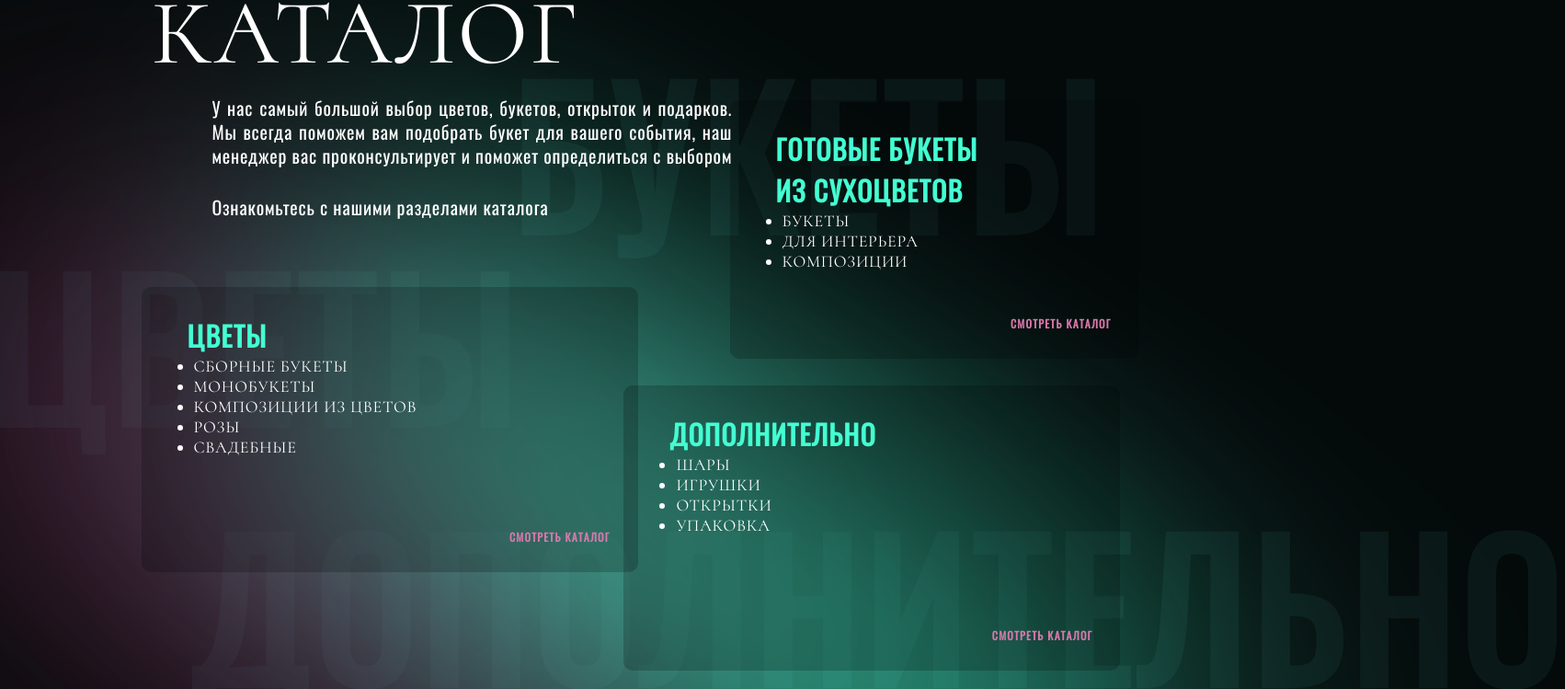
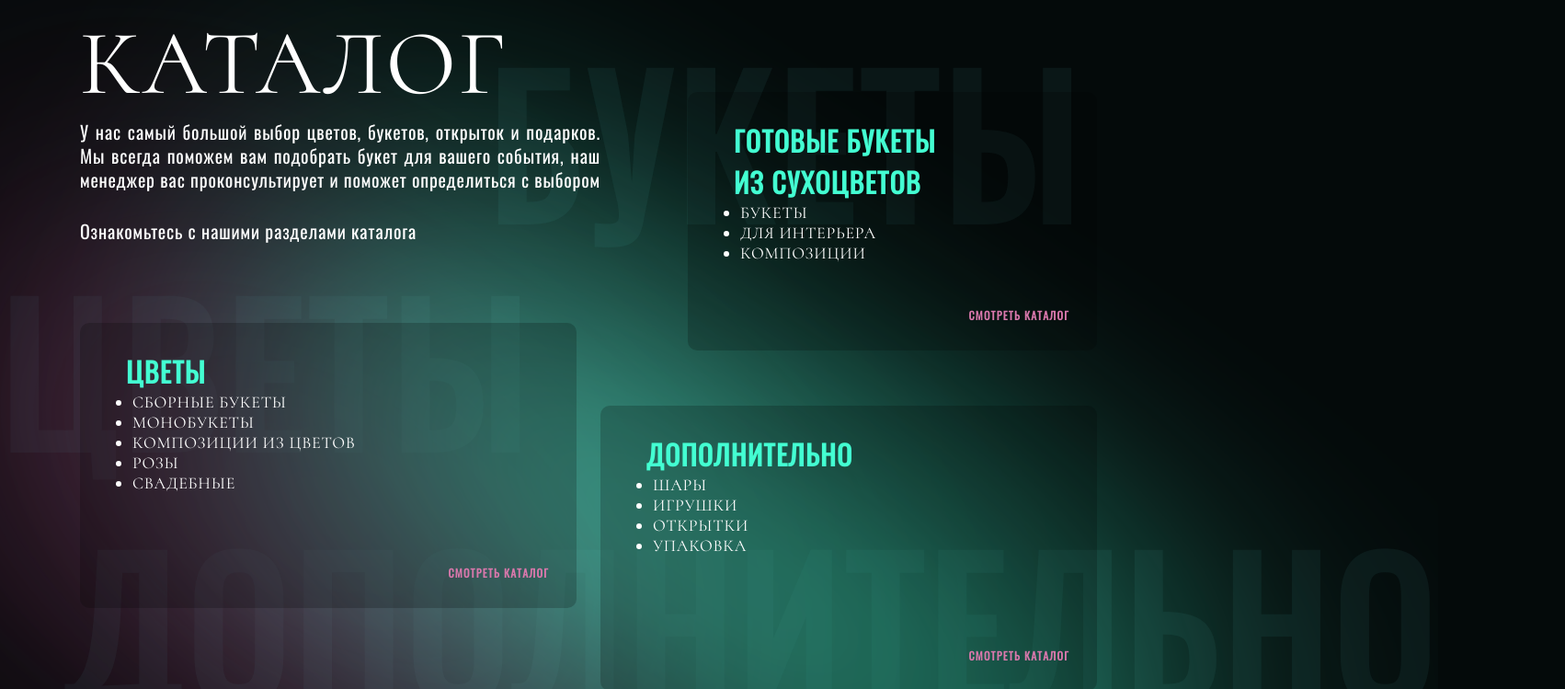
Before and after one commit to jgerba/flower-react-client, a React (Create React App) app: page / in a window 1280 px wide. Shown: the part 1315-2064 px from the top of the page at 92% size, 1702 px wide, since content can reach past the window. Built offline with nearby package versions, Linux system fonts and the light colour scheme.

Commit message:
catalogue section grid added, style upd

```diff
--- a/src/pages/Home.jsx
+++ b/src/pages/Home.jsx
@@ -47,14 +47,16 @@ function HomePage() {
                 <div className={classes['title__decor-oval-right']}></div>
                 <img className={classes['lower-logo']} src={logo} alt="Logo" />
             </section>
-            <section className={classes['catalogue-section']}>
+            <section
+                className={`${classes['section']} ${classes['catalogue-section']}`}
+            >
                 <h2
                     className={`${classes['section-header']} ${classes['catalogue-header']}`}
                 >
                     каталог
                 </h2>
 
-                <div className={classes['catalogue-intro']}>
+                <div className={classes['cat-descr']}>
                     <p>
                         У нас самый большой выбор цветов, букетов, открыток и
                         подарков. Мы всегда поможем вам подобрать букет для
--- a/src/pages/Home.module.css
+++ b/src/pages/Home.module.css
@@ -2,6 +2,19 @@
     display: grid;
     justify-items: end;
     grid-template-columns: repeat(12, 1fr);
+}
+
+.section-header {
+    position: relative;
+
+    font-size: 100px;
+    font-style: normal;
+    font-weight: 400;
+    line-height: normal;
+    letter-spacing: 2px;
+    text-transform: uppercase;
+
+    color: var(--customWhite);
 }
 
 .title-section {
@@ -154,29 +167,20 @@ h2.main-header {
 }
 
 .catalogue-section {
-    height: 889px;
-}
-
-.section-header {
-    position: relative;
-
-    font-size: 100px;
-    font-style: normal;
-    font-weight: 400;
-    line-height: normal;
-    letter-spacing: 2px;
-    text-transform: uppercase;
-
-    color: var(--customWhite);
+    grid-template-areas:
+        '. . cat-head cat-head cat-head cat-head . . . . . .'
+        '. . cat-descr cat-descr cat-descr cat-descr cat-bouq cat-bouq cat-bouq cat-bouq . .'
+        '. . cat-flw cat-flw cat-flw cat-flw cat-extra cat-extra cat-extra cat-extra . .';
 }
 
 .catalogue-header {
-    left: 165px;
-    top: -33px;
+    grid-area: cat-head;
+    justify-self: left;
 }
 
-.catalogue-intro {
-    position: relative;
+.cat-descr {
+    grid-area: cat-descr;
+
     display: flex;
     flex-wrap: wrap;
     align-content: space-between;
@@ -184,13 +188,10 @@ h2.main-header {
     width: 566px;
     height: 134px;
 
-    top: -26px;
-    left: 18vw;
-
     text-align: justify;
 }
 
-.catalogue-intro p {
+.cat-descr p {
     font-family: 'Oswald';
     font-size: 20px;
     line-height: 26px;
@@ -200,35 +201,43 @@ h2.main-header {
 }
 
 .catalogue__flowers-bouquet {
+    grid-area: cat-flw;
+    justify-self: left;
+
     position: relative;
 
     width: 540px;
     height: 310px;
 
-    top: 48px;
-    left: 12vw;
+    top: -60px;
+
     padding: 30px 30px 30px 50px;
 }
 
 .catalogue__ready-bouquet {
+    grid-area: cat-bouq;
+
     position: relative;
 
     width: 445px;
     height: 281px;
 
-    top: -465px;
-    left: 62vw;
+    top: -30px;
+
     padding: 30px 30px 30px 50px;
 }
 
 .catalogue__extra-bouquet {
+    grid-area: cat-extra;
+    justify-self: left;
+
     position: relative;
 
     width: 540px;
     height: 310px;
 
-    top: -436px;
-    left: 53vw;
+    top: 30px;
+
     padding: 30px 30px 30px 50px;
 }
 
@@ -310,26 +319,27 @@ h2.main-header {
 }
 
 .catalogue__sign-bouquet {
-    top: 1332px;
-    right: 6vw;
+    top: 1320px;
+    right: 8vw;
 }
 
 .catalogue__sign-flowers {
-    top: 1541px;
-    left: -1vw;
+    top: 1568px;
+    left: -0.1vw;
 }
 
 .catalogue__sign-extra {
-    top: 1824px;
-    right: -33vw;
+    top: 1844px;
+    right: -22.2vw;
 }
 
 .popular-section {
-    grid-template-rows: repeat(3, min-content);
     grid-template-areas:
         '. . pop-head pop-head pop-head pop-head pop-head pop-head pop-head pop-head . .'
         '. . pop-bouq pop-bouq pop-bouq pop-bouq pop-bouq pop-bouq pop-bouq pop-bouq . .'
         '. . pop-btn pop-btn . . . . . . . .';
+
+    margin-top: 200px;
 }
 
 .popular__header {
@@ -449,7 +459,6 @@ h2.main-header {
 }
 
 .order-section {
-    grid-template-rows: repeat(2, max-content);
     grid-template-areas:
         '. . or-head or-head or-head or-head or-head . . . . .'
         '. . . . or-steps or-steps or-steps or-steps or-steps or-steps . .';
@@ -513,7 +522,7 @@ h2.main-header {
     width: 562px;
     height: 845px;
 
-    top: 3426px;
+    top: 3448px;
     left: 0px;
 
     background-image: url('../images/homeOrderBack.png');
@@ -525,7 +534,6 @@ h2.main-header {
 }
 
 .special-section {
-    grid-template-rows: repeat(3, max-content);
     row-gap: 30px;
     grid-template-areas:
         '. . sp-head sp-head sp-head sp-head sp-head sp-head sp-img-gift sp-img-gift . .'
@@ -664,7 +672,6 @@ h2.main-header {
 }
 
 .social-section {
-    grid-template-rows: repeat(2, max-content);
     grid-template-areas:
         '. . . . . . . . soc-sign soc-sign . .'
         '. . soc-image soc-image soc-image soc-image soc-image soc-image soc-panel soc-panel . .';
@@ -727,8 +734,8 @@ h2.main-header {
 }
 
 .social__sign {
-    top: 6100px;
-    left: 1%;
+    top: 6103px;
+    left: -0.5%;
 }
 
 .social__decor-oval-green-left {
```
